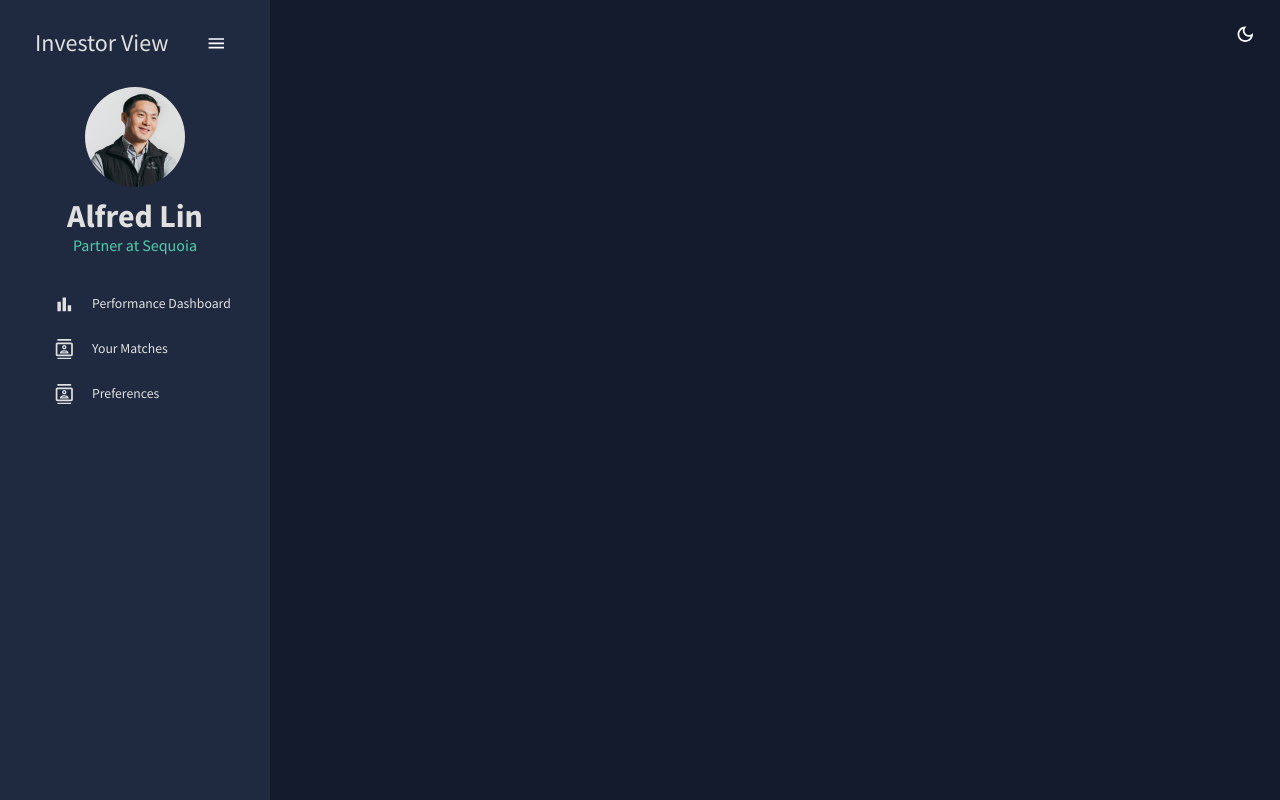
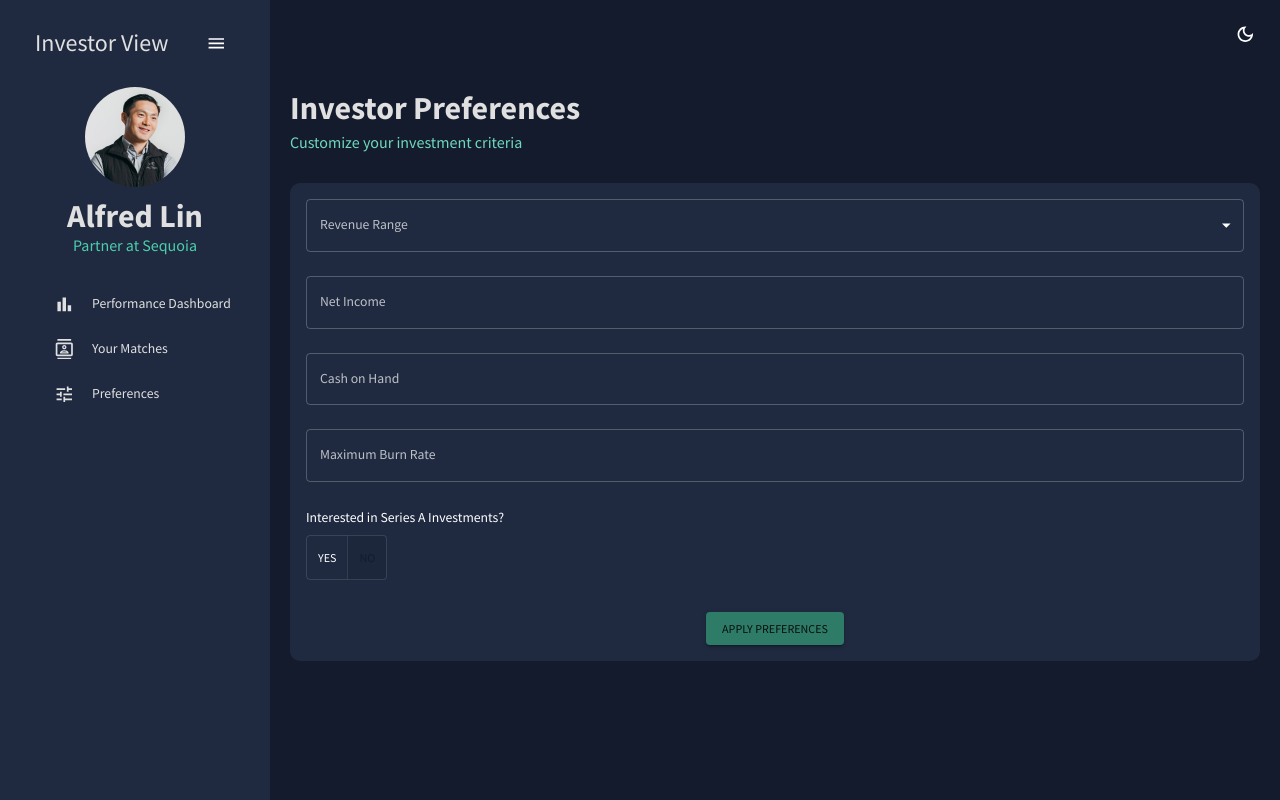
Before and after one commit to hendrikpeters/VC-Matchmaking-Tool, a React (Create React App) app in the folder frontend/: page /investor/preferences in a window 1280 px wide. Built offline with nearby package versions, Linux system fonts and the light colour scheme.

Commit message:
MILESTONE: Fully operational Prototype

```diff
--- a/frontend/package.json
+++ b/frontend/package.json
@@ -3,6 +3,7 @@
   "version": "0.1.0",
   "private": true,
   "dependencies": {
+    "@date-io/date-fns": "^3.0.0",
     "@emotion/react": "^11.11.1",
     "@emotion/styled": "^11.11.0",
     "@fullcalendar/core": "^6.1.10",
@@ -12,6 +13,7 @@
     "@fullcalendar/react": "^6.1.10",
     "@fullcalendar/timegrid": "^6.1.10",
     "@mui/icons-material": "^5.15.1",
+    "@mui/lab": "^5.0.0-alpha.162",
     "@mui/material": "^5.15.1",
     "@mui/x-data-grid": "^6.18.5",
     "@nivo/bar": "^0.84.0",
--- a/frontend/src/App.js
+++ b/frontend/src/App.js
@@ -9,6 +9,7 @@ import { ColorModeContext, useMode } from './theme';
 import InvestorMatches from './scenes/investormatches';
 import FounderMatches from './scenes/foundermatches';
 import Matchmaking from './scenes/matchmaking';
+import InvestorPreferences from './scenes/investorpreferences';
 
 function App() {
   const [theme, colorMode] = useMode();
@@ -35,6 +36,7 @@ function App() {
             <Routes>
               <Route path="/investor" element={<InvestorDashboard />} />
               <Route path="/investor/matches" element={<InvestorMatches />} />
+              {<Route path="/investor/preferences" element={<InvestorPreferences />} />}
               <Route path="/founder" element={<InvestorDashboard />} /> {/* Update this to founder dashboard when ready */}
               <Route path="/founder/matches" element={<FounderMatches />} /> {/* Update this to founder matches when ready */}
               <Route path="/founder/matchmaking" element={<Matchmaking />} />
--- a/frontend/src/components/RevenueLineChart.jsx
+++ b/frontend/src/components/RevenueLineChart.jsx
@@ -104,7 +104,7 @@ const RevenueLineChart = ({ isCustomLineColors = false, isDashboard = false }) =
       xScale={{ type: "point" }}
       yScale={{
         type: "linear",
-        min: "0",
+        min: "5000000",
         max: "auto",
         stacked: false,
         reverse: false,
--- a/frontend/src/scenes/global/Sidebar.jsx
+++ b/frontend/src/scenes/global/Sidebar.jsx
@@ -7,6 +7,7 @@ import { tokens } from "../../theme";
 import ContactsOutlinedIcon from "@mui/icons-material/ContactsOutlined";
 import MenuOutlinedIcon from "@mui/icons-material/MenuOutlined";
 import BarChartOutlinedIcon from "@mui/icons-material/BarChartOutlined";
+import TuneIcon from '@mui/icons-material/Tune';
 
 const Item = ({ title, to, icon, selected, setSelected }) => {
   const theme = useTheme();
@@ -124,8 +125,8 @@ const Sidebar = () => {
             />
             <Item
               title="Preferences"
-              to="/investor/matches"
-              icon={<ContactsOutlinedIcon />}
+              to="/investor/preferences"
+              icon={<TuneIcon />}
               selected={selected}
               setSelected={setSelected}
             />
--- a/frontend/src/scenes/global/Topbar.jsx
+++ b/frontend/src/scenes/global/Topbar.jsx
@@ -1,13 +1,8 @@
 import { Box, IconButton, useTheme } from "@mui/material";
 import { useContext } from "react";
 import { ColorModeContext, tokens } from "../../theme";
-import InputBase from "@mui/material/InputBase";
 import LightModeOutlinedIcon from "@mui/icons-material/LightModeOutlined";
 import DarkModeOutlinedIcon from "@mui/icons-material/DarkModeOutlined";
-import NotificationsOutlinedIcon from "@mui/icons-material/NotificationsOutlined";
-import SettingsOutlinedIcon from "@mui/icons-material/SettingsOutlined";
-import PersonOutlinedIcon from "@mui/icons-material/PersonOutlined";
-import SearchIcon from "@mui/icons-material/Search";
 
 const Topbar = () => {
   const theme = useTheme();
--- /dev/null
+++ b/frontend/src/scenes/investorpreferences/index.jsx
@@ -0,0 +1,142 @@
+import React, { useState } from 'react';
+import { Box, Typography, TextField, Button, ToggleButton, ToggleButtonGroup, useTheme, FormControl, InputLabel, Select, MenuItem } from '@mui/material';
+import { tokens } from '../../theme';
+import Header from '../../components/Header';
+import AdapterDateFns from '@mui/lab/AdapterDateFns';
+import LocalizationProvider from '@mui/lab/LocalizationProvider';
+import DatePicker from '@mui/lab/DatePicker';
+
+const InvestorPreferences = () => {
+  const theme = useTheme();
+  const colors = tokens(theme.palette.mode);
+
+  // Initial state with all the preference settings
+  const [preferences, setPreferences] = useState({
+    revenueRange: '',
+    netIncome: '',
+    cashOnHand: '',
+    burnRate: '',
+    investmentPeriodStart: null,
+    investmentPeriodEnd: null,
+    isSeriesAInvestor: false,
+  });
+
+  const handleInputChange = (event) => {
+    setPreferences({ ...preferences, [event.target.name]: event.target.value });
+  };
+
+  const handleDateChange = (value, field) => {
+    setPreferences({ ...preferences, [field]: value });
+  };
+
+  const handleToggleChange = (event, newAlignment) => {
+    setPreferences({ ...preferences, isSeriesAInvestor: newAlignment === 'yes' });
+  };
+
+  const applyPreferences = () => {
+    console.log('Applying preferences:', preferences);
+    // Logic to apply these preferences
+  };
+
+  return (
+    <Box m="20px">
+      <Header title="Investor Preferences" subtitle="Customize your investment criteria" />
+
+      <Box sx={{ p: 2, backgroundColor: colors.primary[400], borderRadius: '10px' }}>
+        <Box sx={{ mb: 3 }}>
+          <FormControl fullWidth>
+            <InputLabel>Revenue Range</InputLabel>
+            <Select
+              name="revenueRange"
+              value={preferences.revenueRange}
+              label="Revenue Range"
+              onChange={handleInputChange}
+            >
+              <MenuItem value="500k-1m">500k - 1M</MenuItem>
+              <MenuItem value="1m-5m">1M - 5M</MenuItem>
+              <MenuItem value="5m-10m">5M - 10M</MenuItem>
+            </Select>
+          </FormControl>
+        </Box>
+
+        <TextField
+          label="Net Income"
+          name="netIncome"
+          type="number"
+          fullWidth
+          sx={{ mb: 3 }}
+          value={preferences.netIncome}
+          onChange={handleInputChange}
+        />
+
+        <TextField
+          label="Cash on Hand"
+          name="cashOnHand"
+          type="number"
+          fullWidth
+          sx={{ mb: 3 }}
+          value={preferences.cashOnHand}
+          onChange={handleInputChange}
+        />
+
+        <TextField
+          label="Maximum Burn Rate"
+          name="burnRate"
+          type="number"
+          fullWidth
+          sx={{ mb: 3 }}
+          value={preferences.burnRate}
+          onChange={handleInputChange}
+        />
+
+        <LocalizationProvider dateAdapter={AdapterDateFns}>
+          <Box sx={{ mb: 3, display: 'flex', gap: 2 }}>
+            <DatePicker
+              label="Investment Period Start"
+              value={preferences.investmentPeriodStart}
+              onChange={(newValue) => handleDateChange(newValue, 'investmentPeriodStart')}
+              renderInput={(params) => <TextField {...params} />}
+            />
+            <DatePicker
+              label="Investment Period End"
+              value={preferences.investmentPeriodEnd}
+              onChange={(newValue) => handleDateChange(newValue, 'investmentPeriodEnd')}
+              renderInput={(params) => <TextField {...params} />}
+            />
+          </Box>
+        </LocalizationProvider>
+
+        <Box sx={{ mb: 4 }}>
+          <Typography variant="subtitle1" gutterBottom>
+            Interested in Series A Investments?
+          </Typography>
+          <ToggleButtonGroup
+            color="primary"
+            value={preferences.isSeriesAInvestor ? 'yes' : 'no'}
+            exclusive
+            onChange={handleToggleChange}
+          >
+            <ToggleButton value="yes">Yes</ToggleButton>
+            <ToggleButton value="no">No</ToggleButton>
+          </ToggleButtonGroup>
+        </Box>
+
+        <Box sx={{ display: 'flex', justifyContent: 'center', mt: 4 }}>
+          <Button
+            variant="contained"
+            color="secondary"
+            onClick={applyPreferences}
+            sx={{
+              backgroundColor: colors.greenAccent[700],
+              '&:hover': { backgroundColor: colors.greenAccent[800] },
+            }}
+          >
+            Apply Preferences
+          </Button>
+        </Box>
+      </Box>
+    </Box>
+  );
+};
+
+export default InvestorPreferences;
```
Also changed, not shown: frontend/src/scenes/matchmaking/index.jsx (+1 -127 lines), 1 other file (tests, documents, lock files or other folders).
